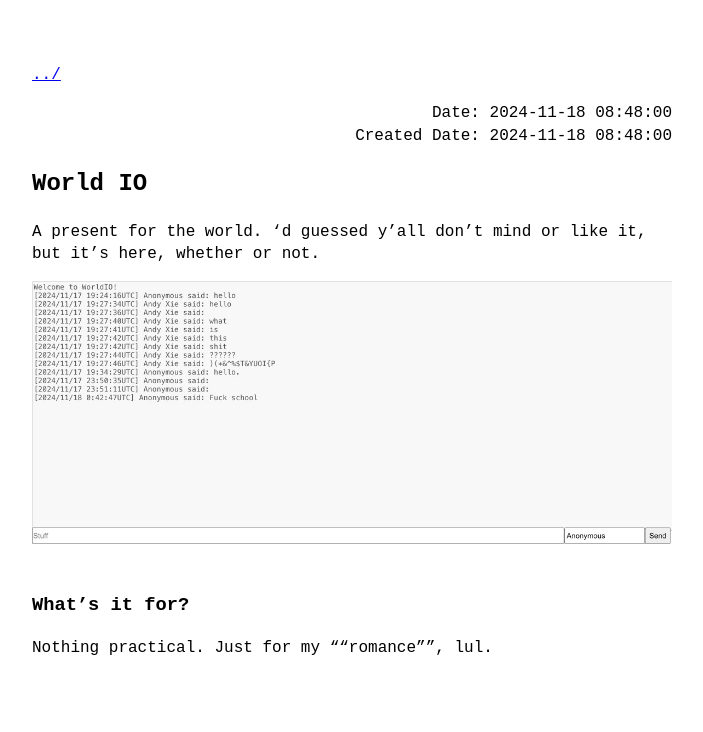
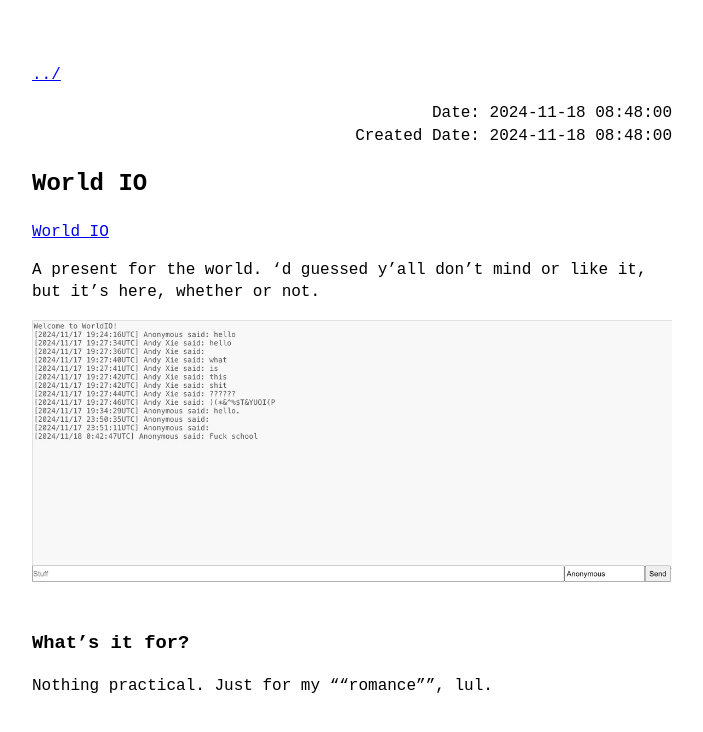
Before and after one commit to AXCWG/axcwg.github.io, a Jekyll site: the page built from _posts/2024-11-18-worldio.md, in a window 1280 px wide. Shown: the top 732 px of the page, without its empty margins (288-991 px from the left). Built offline with Jekyll 4.4.1, drawn with Linux system fonts in a browser that asks for light colours; nearby versions of some CDN libraries.

Commit message:
Revert "Revert "newnew""
This reverts commit ae104b53616688701d34fd50fc4bacc220bd1a45.

```diff
--- a/_posts/2024-11-18-worldio.md
+++ b/_posts/2024-11-18-worldio.md
@@ -6,6 +6,8 @@ date: 2024-11-18 08:48 +0800
 created-date: 2024-11-18 08:48 +0800
 ---
 
+[World IO](https://axcwg.github.io/worldio_client)
+
 A present for the world. 'd guessed y'all don't mind or like it, but it's here, whether or not.
 
 ![World IO](/assets/images/worldio.png)
```
